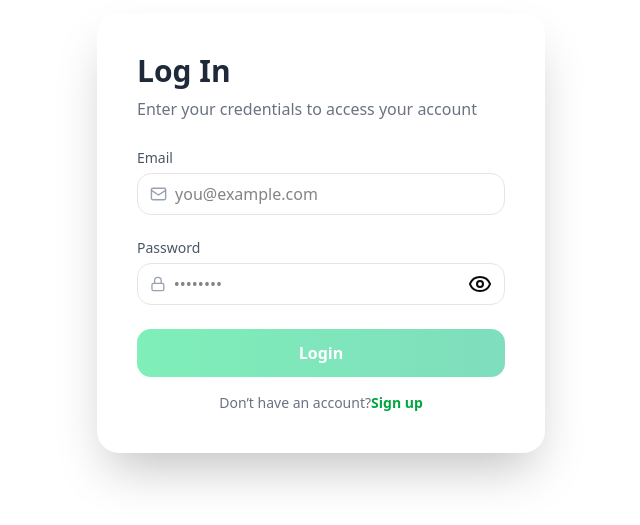
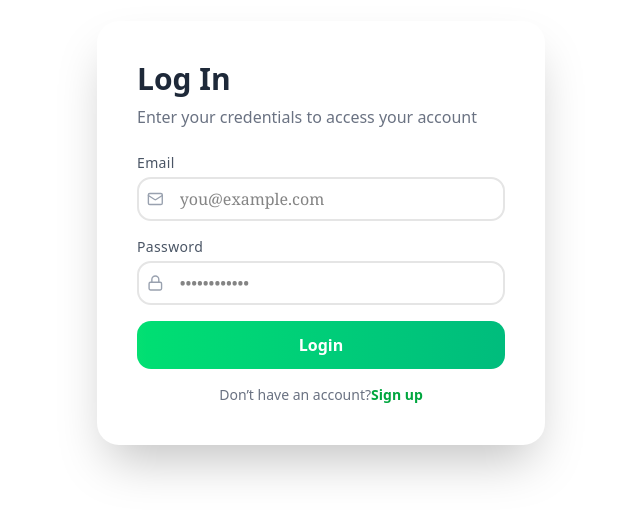
Before and after one commit to aabhushanCD/Ecommerce-app, a React (Vite) app in the folder client/: page /login in a window 1280 px wide. Shown: the part 167-692 px from the top of the page, without its empty margins (319-959 px from the left). Built offline with nearby package versions, Linux system fonts and the light colour scheme.

Commit message:
login form worked and modular structure

```diff
--- /dev/null
+++ b/client/src/components/customs/Button.jsx
@@ -0,0 +1,16 @@
+import React from "react";
+
+const Button = ({ children, ...props }) => {
+  return (
+    <button
+      {...props}
+      className="w-full py-3 rounded-xl text-white font-semibold
+              bg-linear-to-r from-green-400 to-emerald-500
+              hover:opacity-90 transition disabled:opacity-50 disabled:cursor-not-allowed"
+    >
+      {children}
+    </button>
+  );
+};
+
+export default Button;
--- /dev/null
+++ b/client/src/components/customs/Error.jsx
@@ -0,0 +1,11 @@
+import React from "react";
+
+const Error = ({ children }) => {
+  return (
+    <div className="flex text-2xl text-red-900 w-100 overflow-clip">
+      {children}
+    </div>
+  );
+};
+
+export default Error;
--- /dev/null
+++ b/client/src/components/customs/Field.jsx
@@ -0,0 +1,5 @@
+const Field = ({ children }) => {
+  return <div className="block">{children}</div>;
+};
+
+export { Field };
--- /dev/null
+++ b/client/src/components/customs/Form.jsx
@@ -0,0 +1,11 @@
+import React from "react";
+
+const Form = ({ children, ...props }) => {
+  return (
+    <form {...props} className="space-y-4 ">
+      {children}
+    </form>
+  );
+};
+
+export { Form };
--- /dev/null
+++ b/client/src/components/customs/Input.jsx
@@ -0,0 +1,13 @@
+const Input = ({ className = "", icon: Icon, ...props }) => {
+  return (
+    <div className="flex items-center border-2 px-2 rounded-xl py-2">
+      {Icon && <Icon className="text-gray-400 mr-2" size={18} />}
+      <input
+        {...props}
+        className={`outline-none  w-full rounded-md font-medium font-serif ${className}`}
+      />
+    </div>
+  );
+};
+
+export { Input };
--- /dev/null
+++ b/client/src/components/customs/Label.jsx
@@ -0,0 +1,12 @@
+const Label = ({ children, htmlFor }) => {
+  return (
+    <label
+      htmlFor={htmlFor}
+      className="text-sm text-gray-600 tracking-wide block mb-1  "
+    >
+      {children}
+    </label>
+  );
+};
+
+export { Label };
--- /dev/null
+++ b/client/src/components/customs/Loading.jsx
@@ -0,0 +1,12 @@
+import React from "react";
+import { FaTruckLoading } from "react-icons/fa";
+
+const Loading = () => {
+  return (
+    <div className="flex justify-center items-center">
+      <FaTruckLoading />
+    </div>
+  );
+};
+
+export default Loading;
--- a/client/src/features/auth/Signup.jsx
+++ b/client/src/features/auth/Signup.jsx
@@ -4,39 +4,10 @@ import { Link } from "react-router-dom";
 import { useAuth } from "./store";
 import { Lock, Mail } from "lucide-react";
 import { BsPersonCheck } from "react-icons/bs";
-
-const Form = ({ children, ...props }) => {
-  return (
-    <form {...props} className="space-y-4 ">
-      {children}
-    </form>
-  );
-};
-const Field = ({ children }) => {
-  return <div className="block">{children}</div>;
-};
-const Label = ({ children, htmlFor }) => {
-  return (
-    <label
-      htmlFor={htmlFor}
-      className="text-sm text-gray-600 tracking-wide block mb-1  "
-    >
-      {children}
-    </label>
-  );
-};
-
-const Input = ({ className = "", icon: Icon, ...props }) => {
-  return (
-    <div className="flex items-center border-2 px-2 rounded-xl py-2">
-      {Icon && <Icon className="text-gray-400 mr-2" size={18} />}
-      <input
-        {...props}
-        className={`outline-none  w-full rounded-md font-medium font-serif ${className}`}
-      />
-    </div>
-  );
-};
+import { Label } from "@/components/customs/Label";
+import { Input } from "@/components/customs/Input";
+import { Field } from "@/components/customs/Field";
+import { Form } from "@/components/customs/Form";
 
 const Signup = () => {
   const { Signup } = useAuth();
--- a/client/src/features/auth/login.jsx
+++ b/client/src/features/auth/login.jsx
@@ -1,47 +1,26 @@
 import { Mail, Lock, CheckCircle, Eye } from "lucide-react";
-import React, { useRef, useState } from "react";
+import React from "react";
 
+import { Label } from "@/components/customs/Label";
+import { Field } from "@/components/customs/Field";
+import { Input } from "@/components/customs/Input";
+import { Form } from "@/components/customs/Form";
+import Button from "@/components/customs/Button";
+import Error from "@/components/customs/Error";
 import { useNavigate } from "react-router-dom";
-import { useAuth } from "@/features/auth/store";
-import { toast } from "sonner";
+import { useForm } from "./form.hook";
+import Loading from "@/components/customs/Loading";
+import { useAuth } from "./store";
 
 const Login = () => {
-  const emailRef = useRef(null);
-  const passwordRef = useRef(null);
+  const navigate = useNavigate();
   const { login } = useAuth();
-  const navigate = useNavigate();
+  const { loading, handleInputChange, formData, handleSubmit } = useForm();
 
-  const [eye, setEye] = useState(false);
-  const [validForm, setValidForm] = useState({
-    email: { valid: false },
-    password: { valid: false },
-  });
-
-  const emailRegx = /^[a-zA-Z0-9+-.%]+@[a-zA-Z0-9.-]+\.[a-zA-Z]{2,}$/;
-
-  const handleFormChange = () => {
-    const email = emailRef.current.value.trim();
-    const password = passwordRef.current.value.trim();
-
-    setValidForm({
-      email: { valid: emailRegx.test(email) },
-      password: { valid: password.length >= 8 },
-    });
+  const onLogin = async (data) => {
+    await login(data);
+    navigate("/");
   };
-
-  const handleLogin = async () => {
-    try {
-      const email = emailRef.current.value.trim();
-      const password = passwordRef.current.value.trim();
-      const success = await login({ email, password });
-
-      if (success) navigate("/");
-    } catch (error) {
-      toast.error(error.message);
-      console.error(error);
-    }
-  };
-
   return (
     <div className="">
       <h1 className="text-3xl font-bold text-gray-800 mb-2">Log In</h1>
@@ -50,55 +29,35 @@ const Login = () => {
       </p>
 
       {/* Email */}
-      <div className="mb-5">
-        <label className="text-sm text-gray-600">Email</label>
-        <div className="flex items-center border rounded-xl px-3 py-2 mt-1 bg-white">
-          <Mail className="text-gray-400" size={18} />
-          <input
+      <Form onSubmit={handleSubmit(onLogin)}>
+        <Field className="mb-5">
+          <Label className="text-sm text-gray-600">Email</Label>
+          <Error></Error>
+          <Input
+            onChange={handleInputChange}
             type="text"
+            name="email"
+            icon={Mail}
             placeholder="you@example.com"
             className="w-full outline-none px-2"
-            ref={emailRef}
-            onChange={handleFormChange}
           />
-          {validForm.email.valid && (
-            <CheckCircle className="text-green-500" size={18} />
-          )}
-        </div>
-      </div>
+        </Field>
 
-      {/* Password */}
-      <div className="mb-6">
-        <label className="text-sm text-gray-600">Password</label>
-        <div className="flex items-center border rounded-xl px-3 py-2 mt-1 bg-white">
-          <Lock className="text-gray-400" size={18} />
-          <input
-            type={`${eye ? "text" : "password"}`}
-            placeholder="••••••••"
+        {/* Password */}
+        <Field className="mb-6">
+          <Label className="text-sm text-gray-600">Password</Label>
+          <Input
+            onChange={handleInputChange}
+            icon={Lock}
+            name="password"
+            placeholder="••••••••••••"
             className="w-full outline-none px-2"
-            ref={passwordRef}
-            onChange={handleFormChange}
           />
-          {validForm.password.valid && (
-            <CheckCircle className="text-green-500" size={18} />
-          )}
-          <span>
-            <Eye onClick={() => setEye(!eye)} />
-          </span>
-        </div>
-      </div>
+        </Field>
 
-      {/* Button */}
-      <button
-        disabled={!validForm.email.valid || !validForm.password.valid}
-        onClick={handleLogin}
-        className="w-full py-3 rounded-xl text-white font-semibold
-              bg-linear-to-r from-green-400 to-emerald-500
-              hover:opacity-90 transition disabled:opacity-50 disabled:cursor-not-allowed"
-      >
-        Login
-      </button>
-
+        {/* Button */}
+        {!loading ? <Button type="submit">Login</Button> : <Loading />}
+      </Form>
       <p className="text-center text-sm text-gray-500 mt-4">
         Don’t have an account?
         <span
```
